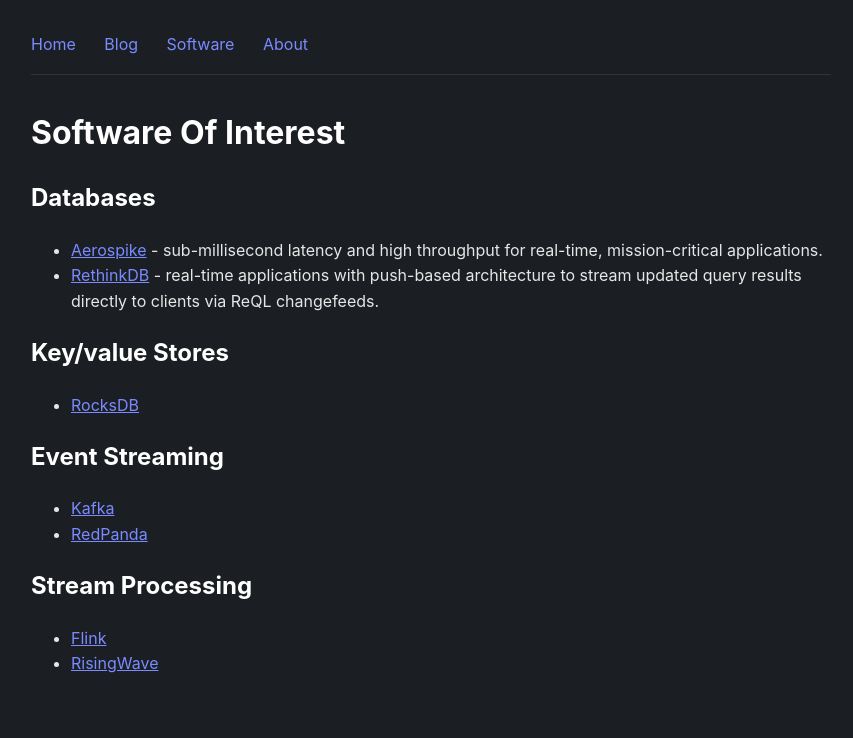
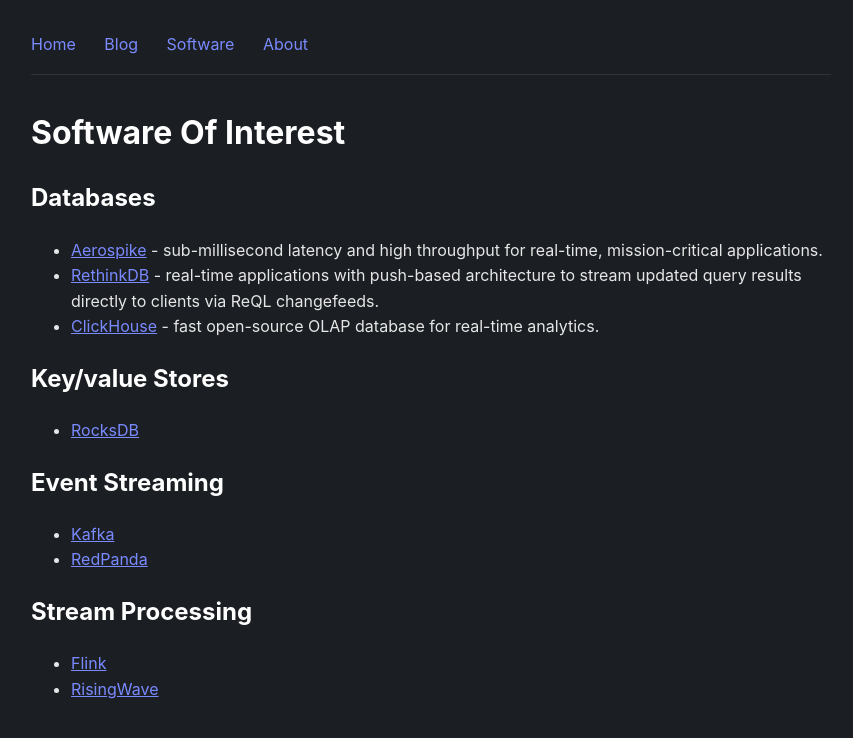
Before and after one commit to saleyn/saleyn.github.io, a Jekyll site: the page built from software.md, in a window 1280 px wide. Shown: the top 738 px of the page, without its empty margins (209-1062 px from the left). Built offline with Jekyll 4.4.1, drawn with Linux system fonts in a browser that asks for light colours; our own code applies the rules of GitHub Pages for plain Markdown files.

Commit message:
Add clickhouse

```diff
--- a/software.md
+++ b/software.md
@@ -6,6 +6,7 @@
 real-time, mission-critical applications.
 - [RethinkDB](https://rethinkdb.com) - real-time applications with push-based architecture
 to stream updated query results directly to clients via ReQL changefeeds.
+- [ClickHouse](https://clickhouse.com) - fast open-source OLAP database for real-time analytics.
 
 ## Key/value Stores
 
```
